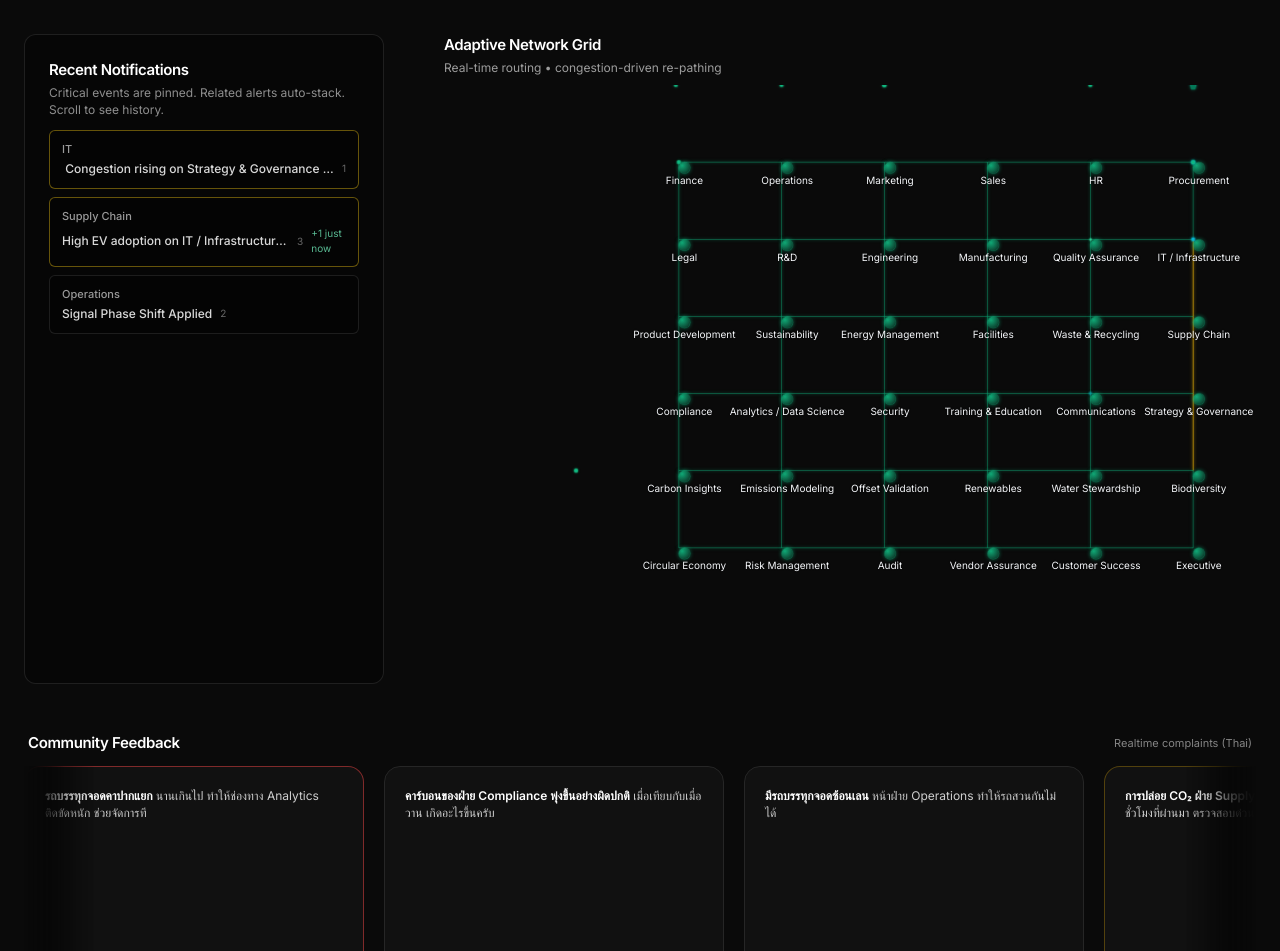
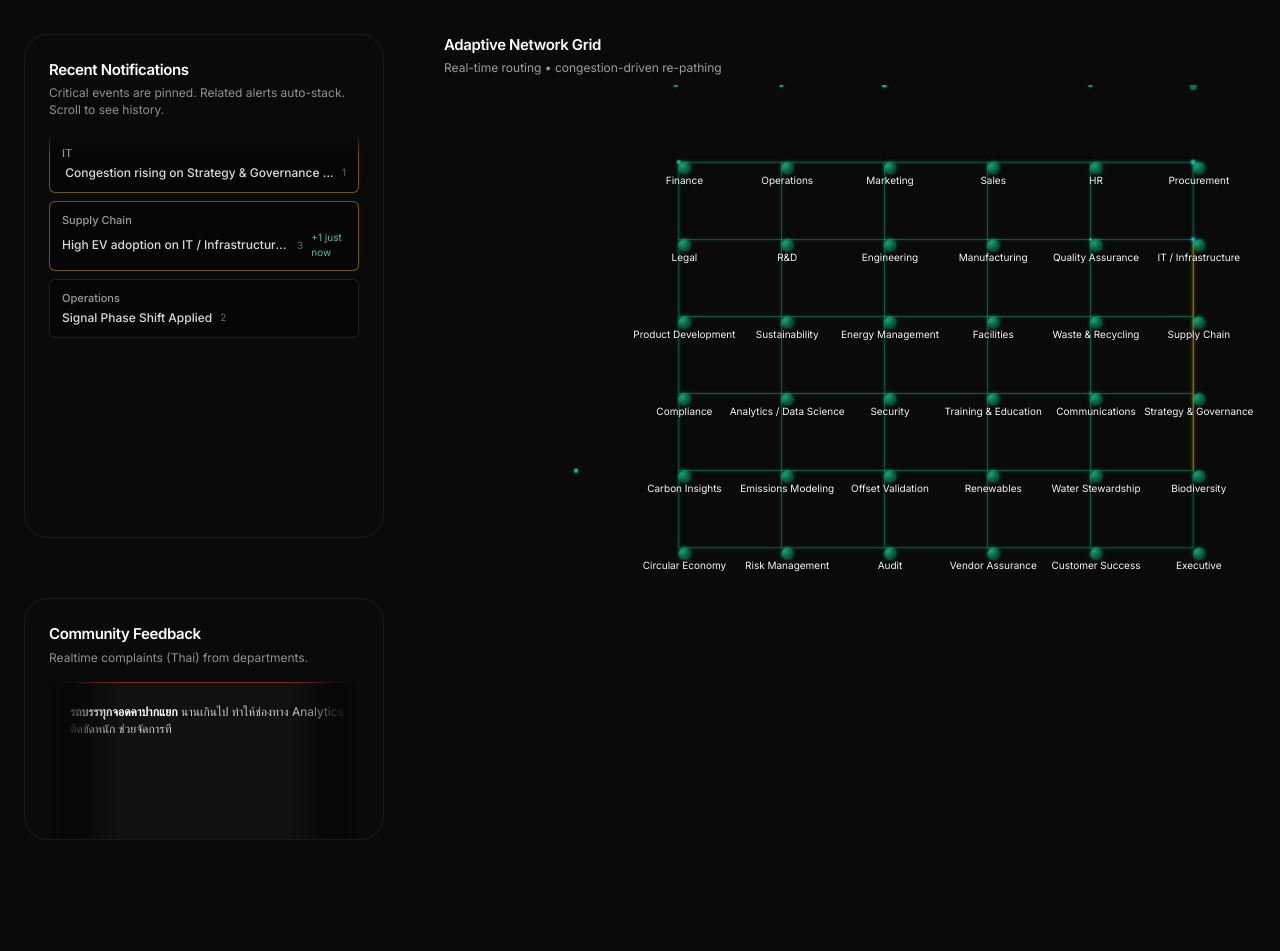
Before and after one commit to withNoclout/nextxo-v2, a React (Vite) app: page /monitoring in a window 1280 px wide. Shown: the part 221-1172 px from the top of the page. Built offline with nearby package versions, Linux system fonts and the light colour scheme.

Commit message:
refactor(ui): separate notifications and community feedback into independent panels

```diff
--- a/src/components/CommunityFeedbackRow.tsx
+++ b/src/components/CommunityFeedbackRow.tsx
@@ -12,13 +12,12 @@ export type Feedback = {
 
 interface CommunityFeedbackRowProps {
   initial?: Feedback[]
-  width?: number
-  height?: number
   gap?: number
   cardW?: number
   cardH?: number
   maxItems?: number
   animationMs?: number
+  embedded?: boolean // when true, omit header & outer margins
 }
 
 // Utility format time relative (simple Thai stub)
@@ -30,13 +29,12 @@ const DEFAULT_SEED: Feedback[] = []
 
 export default function CommunityFeedbackRow({
   initial = DEFAULT_SEED,
-  width = 1360,
-  height = 280,
   gap = 20,
   cardW = 340,
   cardH = 260,
   maxItems = 200,
   animationMs = 260,
+  embedded = false,
 }: CommunityFeedbackRowProps){
   const [items, setItems] = useState<Feedback[]>(() => [...initial])
   // Queue for incoming items during animation or when user scrolled away
@@ -150,24 +148,22 @@ export default function CommunityFeedbackRow({
   }
 
   return (
-    <div className="mx-auto mt-12" style={{ maxWidth:width, width:'100%' }}>
-      <div className="flex items-center justify-between mb-3 px-1">
-        <h3 className="text-[15px] font-semibold tracking-tight">Community Feedback</h3>
-        <div className="text-[11px] text-white/50">Realtime complaints (Thai)</div>
-      </div>
-      <div ref={viewportRef} className="fb-viewport relative" style={{ width:'100%', height, overflow:'hidden', position:'relative', WebkitMaskImage:'linear-gradient(90deg, rgba(0,0,0,0) 0, rgba(0,0,0,1) 40px, rgba(0,0,0,1) calc(100% - 40px), rgba(0,0,0,0) 100%)', maskImage:'linear-gradient(90deg, rgba(0,0,0,0) 0, rgba(0,0,0,1) 40px, rgba(0,0,0,1) calc(100% - 40px), rgba(0,0,0,0) 100%)' }} aria-live="polite">
-        <div className="absolute inset-0 overflow-x-auto overflow-y-hidden" style={{scrollbarWidth:'none'}} ref={el=>{ if (el) el.style.setProperty('scroll-behavior','smooth') }}>
-          <div ref={trackRef} className="flex" style={{ gap, paddingLeft:0, paddingRight:0 }}>
-            {items.map(card)}
-          </div>
+    <div className={`relative w-full ${embedded ? '' : 'mt-12'}`}>
+      {!embedded && (
+        <div className="flex items-center justify-between mb-3 px-1">
+          <h3 className="text-[15px] font-semibold tracking-tight">Community Feedback</h3>
+          <div className="text-[11px] text-white/50">Realtime complaints (Thai)</div>
         </div>
-        {/* Pending pill */}
+      )}
+      <div ref={viewportRef} className="fb-viewport relative overflow-x-auto overflow-y-hidden snap-x snap-mandatory" style={{WebkitMaskImage:'linear-gradient(90deg, #0000 0, #000 40px, #000 calc(100% - 40px), #0000 100%)', maskImage:'linear-gradient(90deg, #0000 0, #000 40px, #000 calc(100% - 40px), #0000 100%)'}} aria-live="polite">
+        <div ref={trackRef} className="flex" style={{ gap }}>
+          {items.map(card)}
+        </div>
         {pendingCount>0 && userAwayRef.current && (
           <button onClick={showPending} className="absolute top-2 left-3 z-10 text-[11px] bg-emerald-600/80 hover:bg-emerald-600 text-white px-3 py-1 rounded-md shadow focus:outline-none focus:ring-2 focus:ring-emerald-400/70">
             +{pendingCount} new
           </button>
         )}
-        {/* Fallback edge gradients for non-mask browsers */}
         <div className="pointer-events-none absolute inset-y-0 left-0 w-[70px]" style={{background:'linear-gradient(90deg, rgba(0,0,0,0.9), rgba(0,0,0,0))'}} />
         <div className="pointer-events-none absolute inset-y-0 right-0 w-[70px]" style={{background:'linear-gradient(270deg, rgba(0,0,0,0.9), rgba(0,0,0,0))'}} />
       </div>
--- a/src/pages/MonitoringPage.tsx
+++ b/src/pages/MonitoringPage.tsx
@@ -54,16 +54,15 @@ function severityBorder(g:Group){
 const cardAnimClass = 'transition-[opacity,transform] duration-200 ease-out';
 
 function NotificationsPanel({ groups, onToggle, onDismissPin, scrolling, viewportRef, virtualization }:NotificationsPanelProps){
-  // Render groups (apply virtualization window if present)
   const slice = virtualization ? groups.slice(virtualization.start, virtualization.end) : groups;
   return (
-    <div className="w-full flex flex-col h-full" style={{paddingTop:12,paddingBottom:12}}>
-      <div className="mb-3 px-1 shrink-0">
+    <section className="rounded-3xl border border-neutral-800/60 bg-neutral-950/60 p-6 w-full flex flex-col h-full relative overflow-hidden">
+      <header className="mb-4">
         <h2 className="text-[15px] font-semibold tracking-tight mb-1">Recent Notifications</h2>
         <p className="text-[12px] text-white/55 leading-snug">Critical events are pinned. Related alerts auto-stack. Scroll to see history.</p>
-      </div>
-      <div ref={viewportRef} className="flex-1 min-h-0 notifications-viewport relative" aria-live="polite" style={{scrollbarWidth:'thin'}}>
-        <ul className="space-y-2 px-1 pb-2">
+      </header>
+      <div ref={viewportRef} className="notif-viewport flex-1 min-h-0" aria-live="polite" style={{scrollbarWidth:'thin'}}>
+        <ul className="space-y-2 pb-2">
           {slice.map(g => {
             const border = severityBorder(g)
             const isPinned = g.highest==='critical' && g.pinUntil && Date.now() <= g.pinUntil
@@ -119,10 +118,8 @@ function NotificationsPanel({ groups, onToggle, onDismissPin, scrolling, viewpor
             )
           })}
         </ul>
-        {/* gradient mask via CSS class; extra overlay for safety */}
-        <div className="pointer-events-none absolute inset-0" style={{WebkitMaskImage:'linear-gradient(#0000 0,#000 20px,#000 calc(100% - 20px),#0000 100%)',maskImage:'linear-gradient(#0000 0,#000 20px,#000 calc(100% - 20px),#0000 100%)'}} />
       </div>
-    </div>
+    </section>
   )
 }
 
@@ -297,12 +294,13 @@ export default function MonitoringPage() {
       <ProductTabs />
       <section className="relative min-h-[70vh] bg-transparent px-6 pt-8" aria-labelledby="monitoring-heading">
         <DashboardShell>
+          <style>{`.notif-viewport{overflow-y:auto;overscroll-behavior:contain;position:relative;-webkit-mask-image:linear-gradient(#0000 0,#000 20px,#000 calc(100% - 20px),#0000 100%);mask-image:linear-gradient(#0000 0,#000 20px,#000 calc(100% - 20px),#0000 100%);} .fb-viewport::-webkit-scrollbar{display:none;} .fb-viewport{scrollbar-width:none;}`}</style>
           <header className="mb-8">
             <h1 id="monitoring-heading" className="text-3xl font-semibold tracking-tight mb-3">Carbon Monitoring</h1>
             <p className="text-white/70 max-w-2xl text-sm leading-relaxed">Real‑time urban flow model: signal phases, vehicles & pedestrian activity visualization.</p>
           </header>
           <div className="cm-grid-stack grid gap-[60px]" style={{ gridTemplateColumns: '360px 1fr' }}>
-            <div className="rounded-xl border border-white/10 bg-black/40 px-5 py-3 self-start" style={{ width: 360, height:650 }}>
+            <div className="flex flex-col" style={{ width:360 }}>
               <NotificationsPanel
                   groups={ordered}
                   onToggle={toggleGroup}
@@ -311,20 +309,14 @@ export default function MonitoringPage() {
                   viewportRef={scrollContainerRef}
                   virtualization={virtualization}
               />
-            </div>
-            <div className="p-0 flex flex-col" style={{ width:1000, height:600 }}>
-              <div className="mb-4">
-                <h2 className="text-[15px] font-semibold tracking-tight mb-1">Adaptive Network Grid</h2>
-                <p className="text-[12px] text-white/60 leading-snug">Real-time routing • congestion-driven re-pathing</p>
-              </div>
-              <div className="flex-1 min-h-0">
-                <AdaptiveNetworkSim desiredHeight={600-60} onNotify={pushNotification} frameless blendBackground className="-m-2 text-[12px]" />
-              </div>
-            </div>
-          </div>
-          {/* Community Feedback Row */}
-          <CommunityFeedbackRow
-            initial={[
+              <div className="h-[100px]" />
+              <section className="rounded-3xl border border-neutral-800/60 bg-neutral-950/60 p-6 w-full relative overflow-hidden">
+                <header className="mb-4">
+                  <h2 className="text-[15px] font-semibold tracking-tight mb-1">Community Feedback</h2>
+                  <p className="text-[12px] text-white/55 leading-snug">Realtime complaints (Thai) from departments.</p>
+                </header>
+                <div className="relative">
+                  <CommunityFeedbackRow embedded initial={[
                       {"id":"fb-001","bold":"รถบรรทุกจอดคาปากแยก","text":" นานเกินไป ทำให้ช่องทาง Analytics ติดขัดหนัก ช่วยจัดการที","user":"anonymous-user1","dept":"Analytics","ts":1735039200000,"severity":"critical"},
                       {"id":"fb-002","bold":"คาร์บอนของฝ่าย Compliance พุ่งขึ้นอย่างผิดปกติ","text":" เมื่อเทียบกับเมื่อวาน เกิดอะไรขึ้นครับ","user":"anonymous-user2","dept":"Compliance","ts":1735039260000},
                       {"id":"fb-003","bold":"มีรถบรรทุกจอดซ้อนเลน","text":" หน้าฝ่าย Operations ทำให้รถสวนกันไม่ได้","user":"anonymous-user3","dept":"Operations","ts":1735039320000},
@@ -337,8 +329,21 @@ export default function MonitoringPage() {
                       {"id":"fb-010","bold":"การปล่อย CO₂ ฝ่าย Legal เพิ่มแบบพรวดพราด","text":" เกิดจากระบบระบายอากาศเสียหรือไม่","user":"anonymous-user10","dept":"Legal","ts":1735039740000},
                       {"id":"fb-011","bold":"รถบรรทุกจอดรอเอกสาร","text":" ขวางหน้าฝ่าย Security เป็นชั่วโมงแล้ว","user":"anonymous-user11","dept":"Security","ts":1735039800000},
                       {"id":"fb-012","bold":"ฝั่ง Training ควันดำขึ้นชัดเจน","text":" ควรตรวจเครื่องปั่นไฟด่วน","user":"anonymous-user12","dept":"Training","ts":1735039860000,"severity":"warning"}
-            ]}
-          />
+                  ]} />
+                </div>
+              </section>
+            </div>
+            <div className="p-0 flex flex-col" style={{ width:1000, height:600 }}>
+              <div className="mb-4">
+                <h2 className="text-[15px] font-semibold tracking-tight mb-1">Adaptive Network Grid</h2>
+                <p className="text-[12px] text-white/60 leading-snug">Real-time routing • congestion-driven re-pathing</p>
+              </div>
+              <div className="flex-1 min-h-0">
+                <AdaptiveNetworkSim desiredHeight={600-60} onNotify={pushNotification} frameless blendBackground className="-m-2 text-[12px]" />
+              </div>
+            </div>
+          </div>
+          {/* Community Feedback moved inside notifications panel */}
         </DashboardShell>
       </section>
     </Layout>
```
Lines whose indentation alone changed are shown as unchanged.
